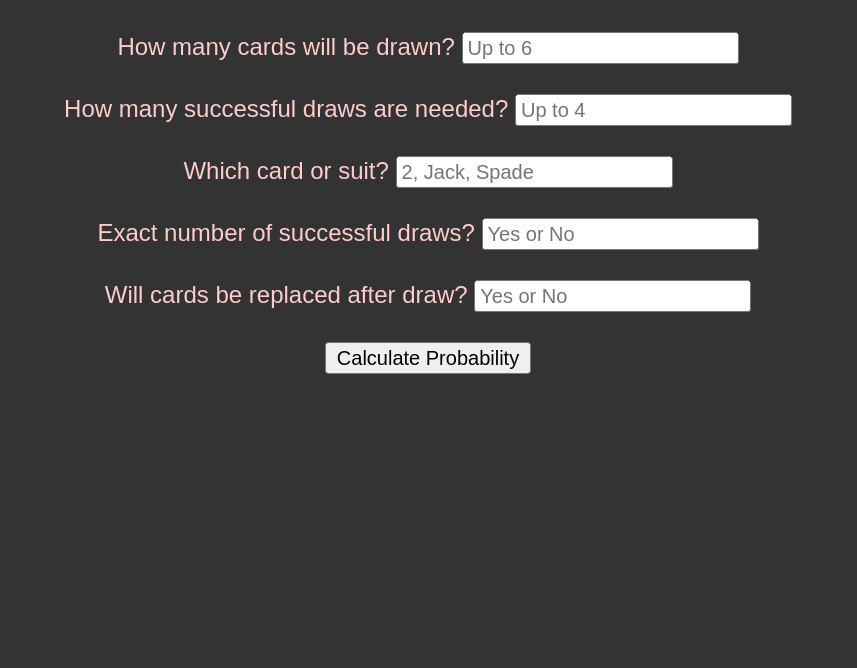
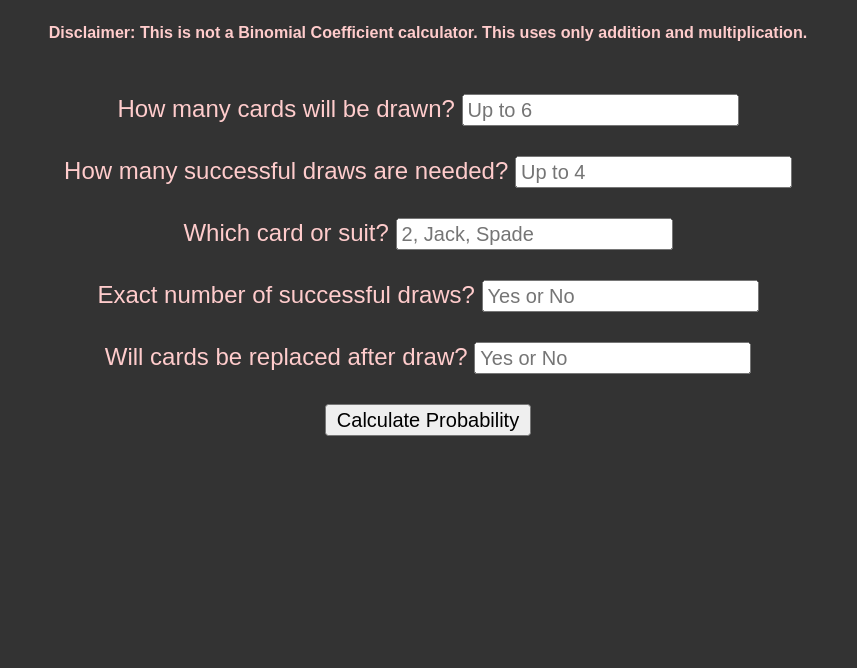
Before and after one commit to DrProfDavis/Card-Probability, a plain HTML site: page index.html in a window 1280 px wide. Shown: the part 132-800 px from the top of the page, without its empty margins (212-1069 px from the left). Drawn offline with Linux system fonts and the light colour scheme.

Commit message:
Added Disclaimer

```diff
--- a/index.html
+++ b/index.html
@@ -10,6 +10,7 @@
 
 <body>
     <h1>Deck of Cards Statistics Calculator</h1>
+    <h6>Disclaimer: This is not a Binomial Coefficient calculator. This uses only addition and multiplication.</h6>
 
     <div>
         <label for="totalDraws">How many cards will be drawn?</label>
```
